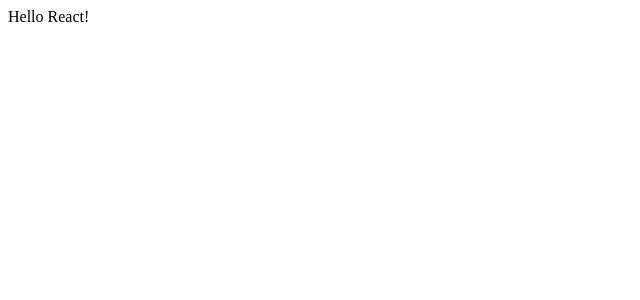
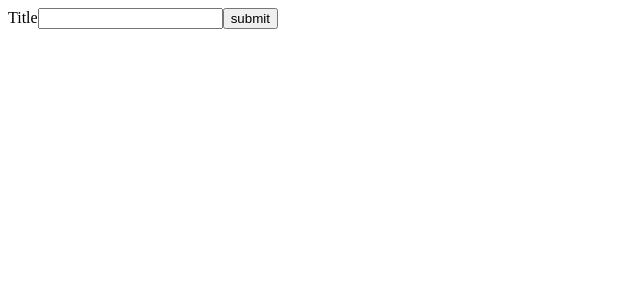
Before and after one commit to Peranikov/redux-on-rails, a React app: page / in a window 1280 px wide. Shown: the top 300 px of the page, without its empty margins (0-640 px from the left). Built offline with nearby package versions, Linux system fonts and the light colour scheme; the HTML template or start-up script is replaced by a standard one.

Commit message:
Add games form

```diff
--- a/client/src/games/components/App.jsx
+++ b/client/src/games/components/App.jsx
@@ -1,9 +1,10 @@
+"use strict";
+
 import React from 'react'
+import Form from './Form.jsx'
 
 const App = () => (
-  <div>
-    Hello React!
-  </div>
+  <Form />
 )
 
 export default App
--- /dev/null
+++ b/client/src/games/components/Form.jsx
@@ -0,0 +1,58 @@
+"use strict";
+
+import React from 'react'
+import request from 'request'
+
+class Form extends React.Component {
+
+  constructor(props) {
+    super(props);
+
+    this.state = {
+      title: ""
+    };
+
+    this.handleTitleChange = this.handleTitleChange.bind(this);
+    this.handleSubmit = this.handleSubmit.bind(this);
+  }
+
+  handleTitleChange(event) {
+    this.setState({title: event.target.value});
+  }
+
+  handleSubmit(event) {
+    event.preventDefault();
+
+    const options = {
+      url: "http://localhost:3000/games",
+      headers: {
+        "X-CSRF-Token": document.getElementsByName("csrf-token")[0].content
+      },
+      form: {
+        game: {
+          title: this.state.title
+        }
+      }
+    }
+
+    request.post(options, (err, res, body) => {
+      if (err) {
+        console.error(err);
+      }
+    });
+  }
+
+  render() {
+    return (
+      <form onSubmit={this.handleSubmit}>
+        <label>
+          Title
+          <input type="text" name="title" value={this.state.title} onChange={this.handleTitleChange} />
+        </label>
+        <input type="submit" value="submit" />
+      </form>
+    )
+  }
+}
+
+export default Form
--- a/package.json
+++ b/package.json
@@ -4,6 +4,7 @@
   "dependencies": {
     "react": "^15.5.4",
     "react-dom": "^15.5.4",
+    "request": "^2.81.0",
     "webpack": "^2.4.1",
     "webpack-manifest-plugin": "^1.1.0"
   },
@@ -12,6 +13,7 @@
     "babel-loader": "^7.0.0",
     "babel-preset-env": "^1.4.0",
     "babel-preset-es2015": "^6.24.1",
-    "babel-preset-react": "^6.24.1"
+    "babel-preset-react": "^6.24.1",
+    "json-loader": "^0.5.4"
   }
 }
--- a/webpack.config.js
+++ b/webpack.config.js
@@ -2,6 +2,7 @@ const path = require('path')
 const ManifestPlugin = require('webpack-manifest-plugin');
 
 const config = {
+  target: 'web',
   entry: {
     "games/main": './client/src/games/index.jsx'
   },
@@ -11,6 +12,10 @@ const config = {
   },
   module: {
     rules: [
+      {
+        test: /\.json$/,
+        loader: 'json-loader'
+      },
       {
         test: /\.jsx?$/,
         exclude: /node_modules/,
@@ -25,7 +30,13 @@ const config = {
   },
   plugins: [
     new ManifestPlugin()
-  ]
+  ],
+  node: {
+    console: true,
+    fs: 'empty',
+    net: 'empty',
+    tls: 'empty'
+  }
 };
 
 module.exports = config;
```
